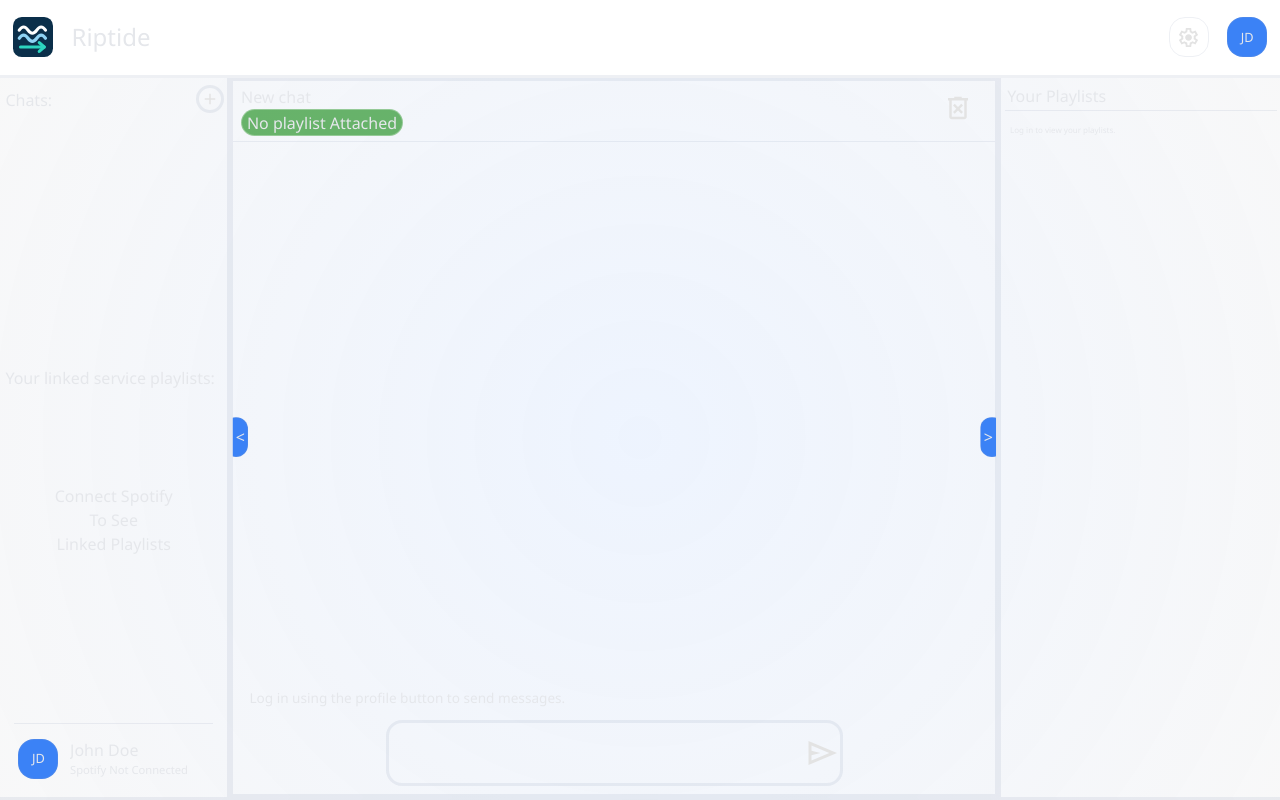
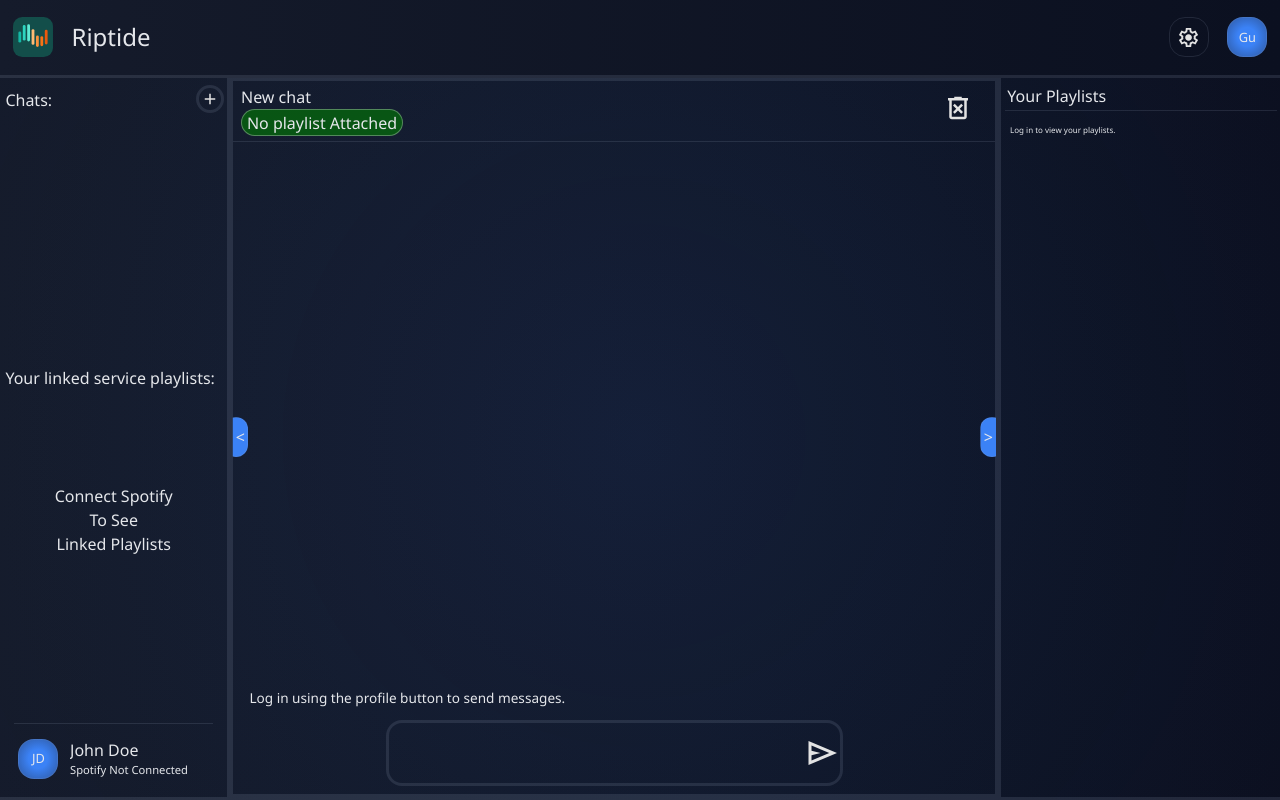
Before and after one commit to AidanSpence/Riptide-2, a Next.js app in the folder HTML/riptide-web/: page / in a window 1280 px wide. Built offline with nearby package versions, Linux system fonts and the light colour scheme.

Commit message:
fixed light mode bug
added style to chat and playlist elements

```diff
--- a/HTML/riptide-web/app/globals.css
+++ b/HTML/riptide-web/app/globals.css
@@ -10,26 +10,27 @@
     transition: transform 0.05s ease, box-shadow 0.05s ease; */
 
 :root {
+  color-scheme: dark;
   /* pallet */
   --color-background: #0B1020;
   --color-surface: #151B2B;
+  --color-soft-surface: #15233F;
   --color-primary: #3B82F6;
+  --color-muted-primary: #2E59A2;
   --color-muted: #94A3B8;
   --color-text: #E5E7EB;
   --color-highight-nointeract: rgba(0, 128, 0, 0.575);
+
   --border-thin: #94a3b829 solid 1px;
   --border-thick: #94a3b829 solid 3px;
   --border-thin-highlight: rgba(255, 255, 255, 0.3) solid 1px;
   --border-med-highlight: rgba(255, 255, 255, 0.3) solid 2px;
   --border-thick-highlight: rgba(255, 255, 255, 0.3) solid 3px;
   --chat-system-window: linear-gradient(#172238 25%, var(--color-background) 100%);
+  --logo-gradient: radial-gradient(circle in oklab ,var(--color-primary) 35%, var(--color-muted-primary) 100%);
 
-[data-theme="dark"] {
-    --bg-color: #121212;
-    --text-color: #f5f5f5;
-    --btn-bg: #ffc107;
-    --btn-text: #121212;
-}
+  --background: linear-gradient(to right, #151B2B, #0B1020);
+  --foreground: var(--color-primary);
 
   /* corner rad */
   --corner-rad-small: 2vmin;
@@ -39,7 +40,6 @@
   --font-med: 2vmin;
   --font-sml: 1.4vmin;
   --font-xsml: 1vmin;
-
 }
 
 @theme inline {
@@ -49,12 +49,11 @@
   --font-mono: var(--font-geist-mono);
 }
 
-@media (prefers-color-scheme: dark) {
-  :root {
-    --background: linear-gradient(to right, #151B2B, #0B1020);
-    --foreground: var(--color-primary);
-  }
+html {
+  color-scheme: dark;
+  background-color: var(--color-background);
 }
+
 /* Sets default stuff, currently being used to set the text color and font family */
 body {
   background: var(--background);
--- a/HTML/riptide-web/components/main_page.css
+++ b/HTML/riptide-web/components/main_page.css
@@ -233,6 +233,7 @@
 }
 
 .left_playlist_img{
+    border-radius: 20%;
     aspect-ratio: 1;
     max-height: 100%;
 }
@@ -272,7 +273,7 @@
     border-radius: var(--corner-rad-small);
 
     /* bg */
-    background: var(--color-primary);
+    background: var(--logo-gradient);
 }
 
 
@@ -387,13 +388,41 @@
     scrollbar-width: none;
 }
 
-.center_box_sizing_user
+.center_box_sizing_user {
+    align-self: flex-end;
+    width: fit-content;
+    max-width: 65%;
+    margin: 0.5rem 1rem;
+    padding: 0.75rem 1rem;
+    background: linear-gradient(135deg, #3B82F6 0%, #234C90 100%);
+    border: 1px solid rgba(255, 255, 255, 0.15);
+    border-radius: var(--corner-rad-small) var(--corner-rad-small) 0.4vmin var(--corner-rad-small);
+    color: var(--color-text);
+    font-size: 2vmin;
+    line-height: 1.4;
+    overflow-wrap: anywhere;
+    flex-shrink: 0;
+    animation: bubble_in 150ms ease-out;
+}
+
+@keyframes bubble_in {
+    from { opacity: 0; transform: translateY(6px); }
+    to   { opacity: 1; transform: translateY(0); }
+}
+
+@media (prefers-reduced-motion: reduce) {
+    .center_box_sizing_user { animation: none; }
+}
+
+
+
+.center_box_sizing_system
 {
-    align-self: flex-end;
+    align-self: flex-start;
     justify-self: center;
-    min-height: fit-content;
+    height: fit-content;
     width: fit-content;
-    max-width: 50%;
+    background: var(--chat-system-window);
     padding: 2%;
     margin:1%;
     display: inline;
@@ -407,27 +436,26 @@
 }
 
 
-
-.center_box_sizing_system
-{
+.center_box_sizing_system {
     align-self: flex-start;
-    justify-self: center;
-    height: fit-content;
     width: fit-content;
+    max-width: 50%;
+    margin: 0.5rem 1rem;
+    padding: 0.75rem 1rem;
     background: var(--chat-system-window);
-    max-width: 50%;
-    padding: 2%;
-    margin:1%;
-    display: inline;
-    border: var(--border-med-highlight);
-    border-radius: var(--corner-rad-small);
-    color:var(--color-text);
+    border-radius: var(--corner-rad-small) var(--corner-rad-small) var(--corner-rad-small) 0.4vmin;
+    box-shadow: 0 4px 14px rgba(0, 0, 0, 0.3);
+    color: var(--color-text);
     font-size: 2vmin;
-    overflow: hidden;
-    overflow-wrap: break-word;
+    line-height: 1.5;
+    overflow-wrap: anywhere;
     flex-shrink: 0;
+    animation: bubble_in 150ms ease-out;
 }
 
+@media (prefers-reduced-motion: reduce) {
+    .center_box_sizing_system { animation: none; }
+}
 
 .center_chats_input_box{
     display: flex;
@@ -542,7 +570,7 @@
 
 /* title for the playlists */
 .right_playlist_title_box {
-    background-color: var(--color-primary);
+    background: linear-gradient(to left, var(--color-soft-surface) 20%, var(--color-primary) 75%);
     flex: 0 0 auto;
     padding: 2%;
     overflow: hidden;
--- a/HTML/riptide-web/components/navbar.css
+++ b/HTML/riptide-web/components/navbar.css
@@ -137,7 +137,7 @@
   border-radius: var(--corner-rad-small);
 
   /* bg */
-  background: var(--color-primary);
+  background: var(--logo-gradient);
   cursor: pointer;
 }
 
--- a/HTML/riptide-web/components/navbar.tsx
+++ b/HTML/riptide-web/components/navbar.tsx
@@ -15,27 +15,32 @@ export default function Navbar() {
     const [username, setUsername] = useState<string>("");
 
 
+    useEffect(() => {
+        if (!accessToken) {
+            setUsername("");
+            return;
+        }
+
+        let cancelled = false;
+
         async function loadUsername() {
             try {
                 const user = await getCurrentUser(accessToken!);
-          setUsername(user.username);
+                if (!cancelled) setUsername(user.username);
             } catch (error) {
                 console.error("Failed to retrieve username:", error);
             }
         }
-    useEffect(() => {
-        if (!accessToken) return;
 
         void loadUsername();
+
+        // ignore a slow response that arrives after logout or a login change
+        return () => { cancelled = true; };
     }, [accessToken]);
 
     function getInitials(username: string): string {
         return username
-        .trim()
-        .split(/\s+/)
         .slice(0, 2)
-        .map(word => word[0].toUpperCase())
-        .join("");
     }
     return(
 
@@ -71,7 +76,7 @@ export default function Navbar() {
                     setAccountActive(false)
                     setLoginActive((active) => !active)
                 }}>
-                        <div className="nav_profile">{username? getInitials(username): "JD"}</div>
+                        <div className="nav_profile">{username? getInitials(username): "Gu"}</div>
                     </button>
                 </div>
 
--- a/HTML/riptide-web/package.json
+++ b/HTML/riptide-web/package.json
@@ -9,7 +9,7 @@
     "lint": "eslint"
   },
   "dependencies": {
-    "next": "16.3.8",
+    "next": "^16.4.6",
     "react": "19.2.8",
     "react-dom": "19.2.8"
   },
@@ -19,7 +19,7 @@
     "@types/react": "^19",
     "@types/react-dom": "^19",
     "eslint": "^9",
-    "eslint-config-next": "16.3.8",
+    "eslint-config-next": "^15.5.29",
     "tailwindcss": "^4",
     "typescript": "^5"
   }
```
Also changed, not shown: HTML/riptide-web/public/riptide-logo.svg, 1 other file (tests, documents, lock files or other folders). Lines whose indentation alone changed are shown as unchanged.
